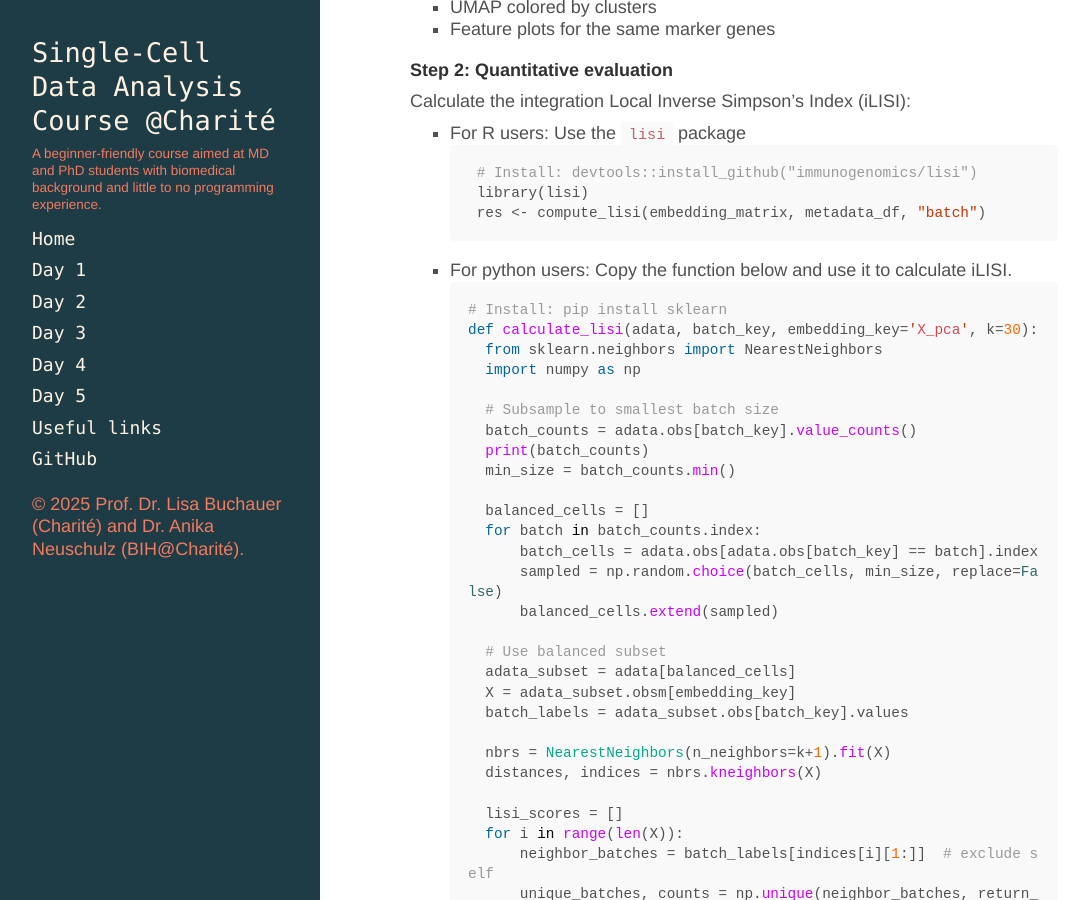
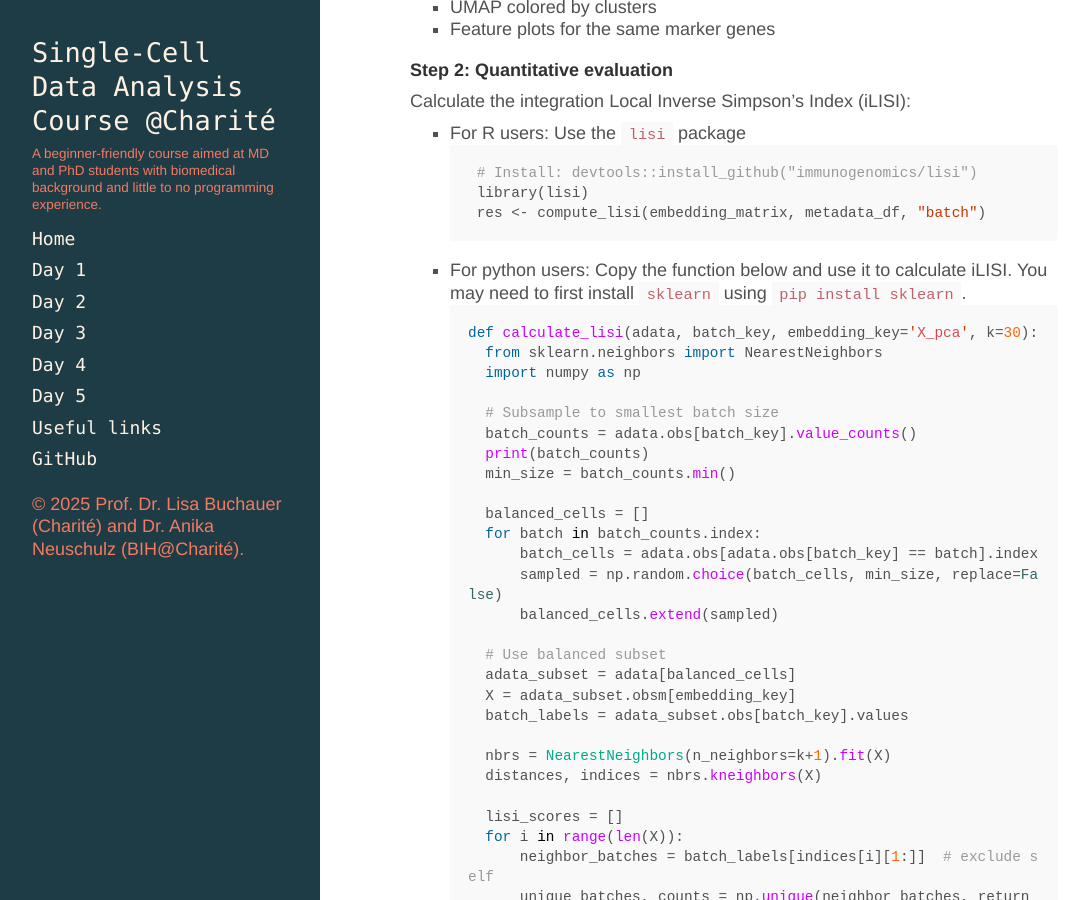
Before and after one commit to buchauer-lab/charite-sc-data-course, a Jekyll site: the page built from docs/integrationexercise.md, in a window 1280 px wide and 900 px high, scrolled down 1385 px. Shown: the whole window, without its empty margins (4-1081 px from the left). Built offline with Jekyll 4.4.1, drawn with Linux system fonts in a browser that asks for light colours; nearby versions of some CDN libraries; a style sheet for code colours, icons or effects is not loaded; our own code applies the rules of GitHub Pages for plain Markdown files.

Commit message:
change ilisi for python

````diff
--- a/docs/integrationexercise.md
+++ b/docs/integrationexercise.md
@@ -67,9 +67,8 @@ Calculate the integration Local Inverse Simpson's Index (iLISI):
  res <- compute_lisi(embedding_matrix, metadata_df, "batch")
 ```
 
-- For python users: Copy the function below and use it to calculate iLISI.
+- For python users: Copy the function below and use it to calculate iLISI. You may need to first install `sklearn` using `pip install sklearn`.
 ```python
-# Install: pip install sklearn
 def calculate_lisi(adata, batch_key, embedding_key='X_pca', k=30):
     from sklearn.neighbors import NearestNeighbors
     import numpy as np
````
